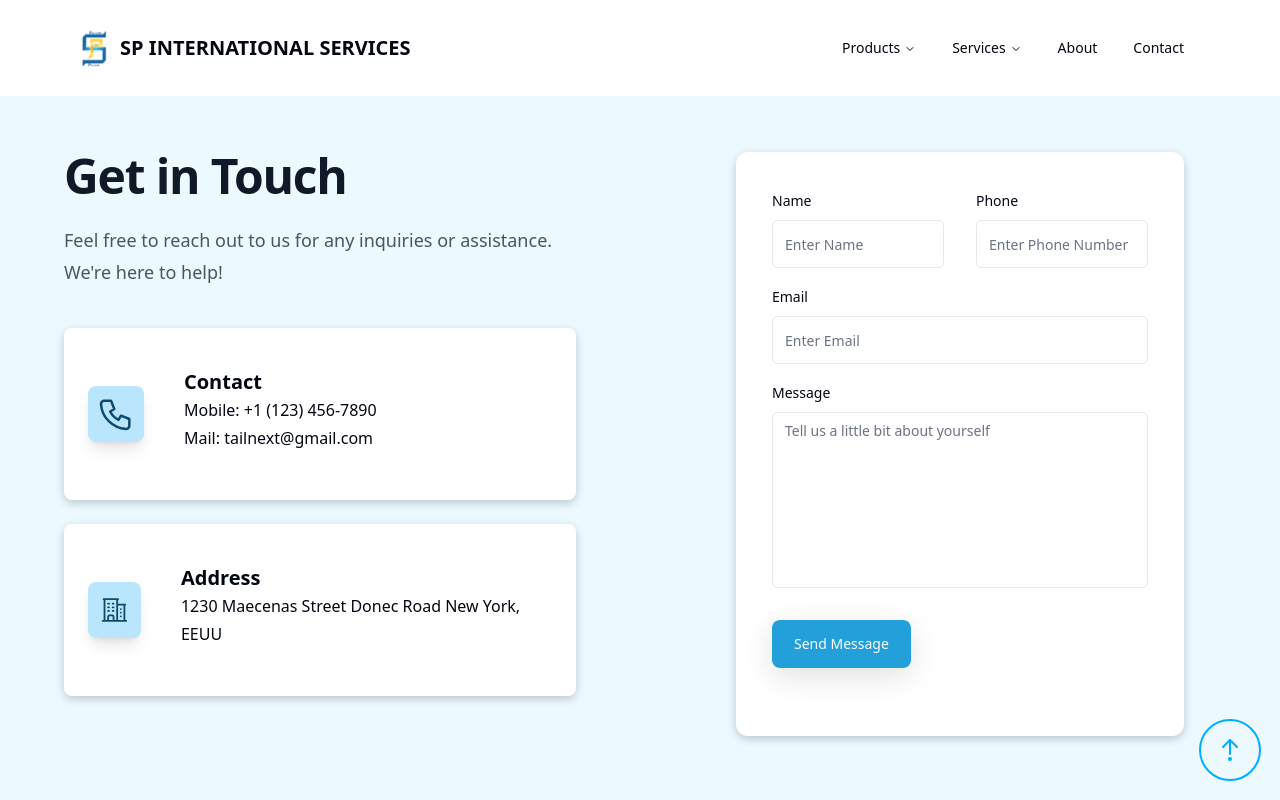
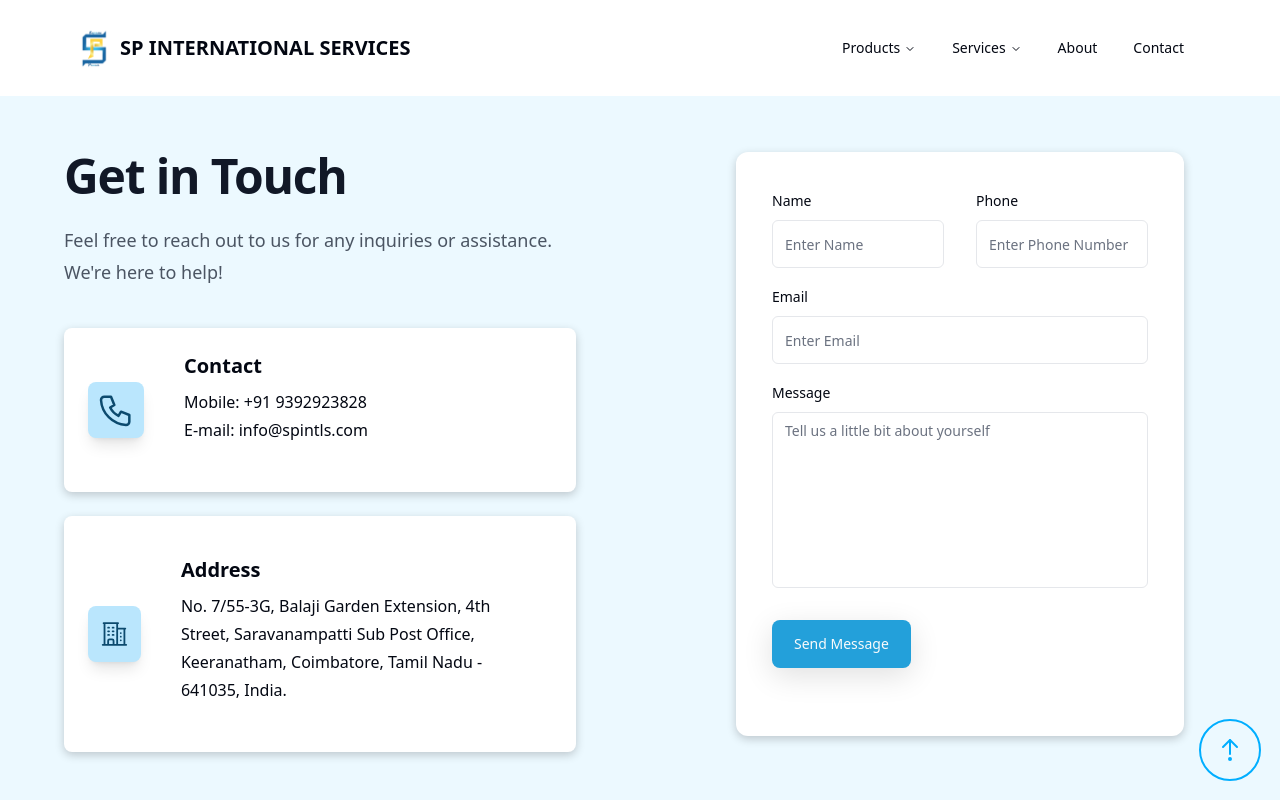
Before and after one commit to subashio/SP_International_Company, a Next.js app: page /Contact in a window 1280 px wide. Shown: the top 800 px of the page. Built offline with nearby package versions, Linux system fonts and the light colour scheme.

Commit message:
contact updated

```diff
--- a/src/app/About/layout.tsx
+++ b/src/app/About/layout.tsx
@@ -1,6 +1,6 @@
 export default function layout({ children }: { children: React.ReactNode }) {
   return (
-    <main className="my-24 min-h-screen w-full">
+    <main className="mt-24 min-h-screen w-full">
       <div className="flex flex-col">{children}</div>
     </main>
   );
--- a/src/app/Contact/layout.tsx
+++ b/src/app/Contact/layout.tsx
@@ -1,6 +1,6 @@
 export default function layout({ children }: { children: React.ReactNode }) {
   return (
-    <main className="my-24 min-h-screen w-full">
+    <main className="mt-24 min-h-screen w-full">
       <div className="flex flex-col">{children}</div>
     </main>
   );
--- a/src/app/Contact/page.tsx
+++ b/src/app/Contact/page.tsx
@@ -82,7 +82,7 @@ export default function Contact() {
               We're here to help!
             </p>
             <div className="mt-10 space-y-6 text-base leading-7 text-gray-600">
-              <Card className="group flex cursor-pointer items-center gap-x-4 border-none p-6 shadow-[0_3px_10px_rgb(0,0,0,0.2)] transition-all duration-500 hover:bg-sky-200">
+              <Card className="group flex cursor-pointer items-center gap-x-4 border-none p-6 shadow-[0_3px_10px_rgb(0,0,0,0.2)] transition-all duration-300 hover:bg-sky-200">
                 <Logos
                   xmlns="http://www.w3.org/2000/svg"
                   fill="none"
@@ -93,13 +93,15 @@ export default function Contact() {
                   d="M5 4h4l2 5l-2.5 1.5a11 11 0 0 0 5 5l1.5 -2.5l5 2v4a2 2 0 0 1 -2 2a16 16 0 0 1 -15 -15a2 2 0 0 1 2 -2"
                   className="h-14 w-14 border-none bg-sky-200 p-2 text-sky-900 shadow-lg transition-all duration-500 group-hover:scale-110"
                 />
-                <CardContent className="flex flex-col justify-center pt-4">
+                <CardContent className="flex flex-col justify-center gap-2">
                   <h1 className="text-xl font-semibold">Contact</h1>
-                  <p> Mobile: +1 (123) 456-7890</p>
-                  <p> Mail: tailnext@gmail.com</p>
+                  <div className="text-[16px]">
+                    <p> Mobile: +91 9392923828</p>
+                    <p> E-mail: info@spintls.com</p>
+                  </div>
                 </CardContent>
               </Card>
-              <Card className="group flex cursor-pointer items-center gap-x-4 border-none p-6 shadow-[0_3px_10px_rgb(0,0,0,0.2)] transition-all duration-500 hover:bg-sky-200">
+              <Card className="group flex cursor-pointer items-center gap-x-4 border-none p-6 shadow-[0_3px_10px_rgb(0,0,0,0.2)] transition-all duration-300 hover:bg-sky-200">
                 <Logos
                   xmlns="http://www.w3.org/2000/svg"
                   d="M2.25 21h19.5m-18-18v18m10.5-18v18m6-13.5V21M6.75 6.75h.75m-.75 3h.75m-.75 3h.75m3-6h.75m-.75 3h.75m-.75 3h.75M6.75 21v-3.375c0-.621.504-1.125 1.125-1.125h2.25c.621 0 1.125.504 1.125 1.125V21M3 3h12m-.75 4.5H21m-3.75 3.75h.008v.008h-.008v-.008zm0 3h.008v.008h-.008v-.008zm0 3h.008v.008h-.008v-.008z"
@@ -110,10 +112,12 @@ export default function Contact() {
                   aria-hidden="true"
                   className="h-14 w-16 border-none bg-sky-200 p-3 text-sky-900 shadow-lg transition-all duration-500 group-hover:scale-110 sm:w-14"
                 />
-                <CardContent className="flex flex-col justify-center pt-4">
+                <CardContent className="flex flex-col justify-center gap-2 pt-4">
                   <h1 className="text-xl font-semibold">Address</h1>
-                  <p className="max-w-sm">
-                    1230 Maecenas Street Donec Road New York, EEUU
+                  <p className="max-w-sm text-[16px]">
+                    No. 7/55-3G, Balaji Garden Extension, 4th Street,
+                    Saravanampatti Sub Post Office, Keeranatham, Coimbatore,
+                    Tamil Nadu - 641035, India.
                   </p>
                 </CardContent>
               </Card>
--- a/src/constants/detailes.ts
+++ b/src/constants/detailes.ts
@@ -39,7 +39,7 @@ export const card: TCard[] = [
     name: "Hydraulics",
     href: "#",
     type: "Services",
-    className: "w-16",
+    className: "w-20",
   },
   {
     id: 2,
```
